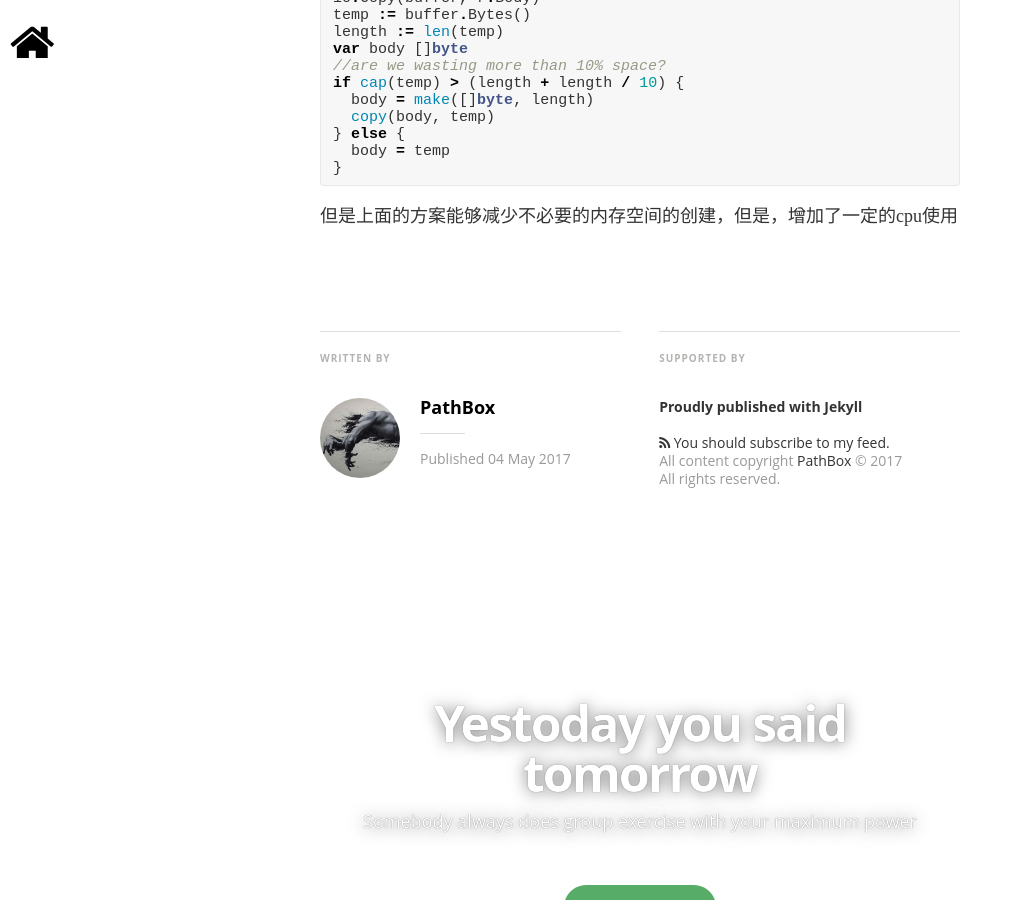
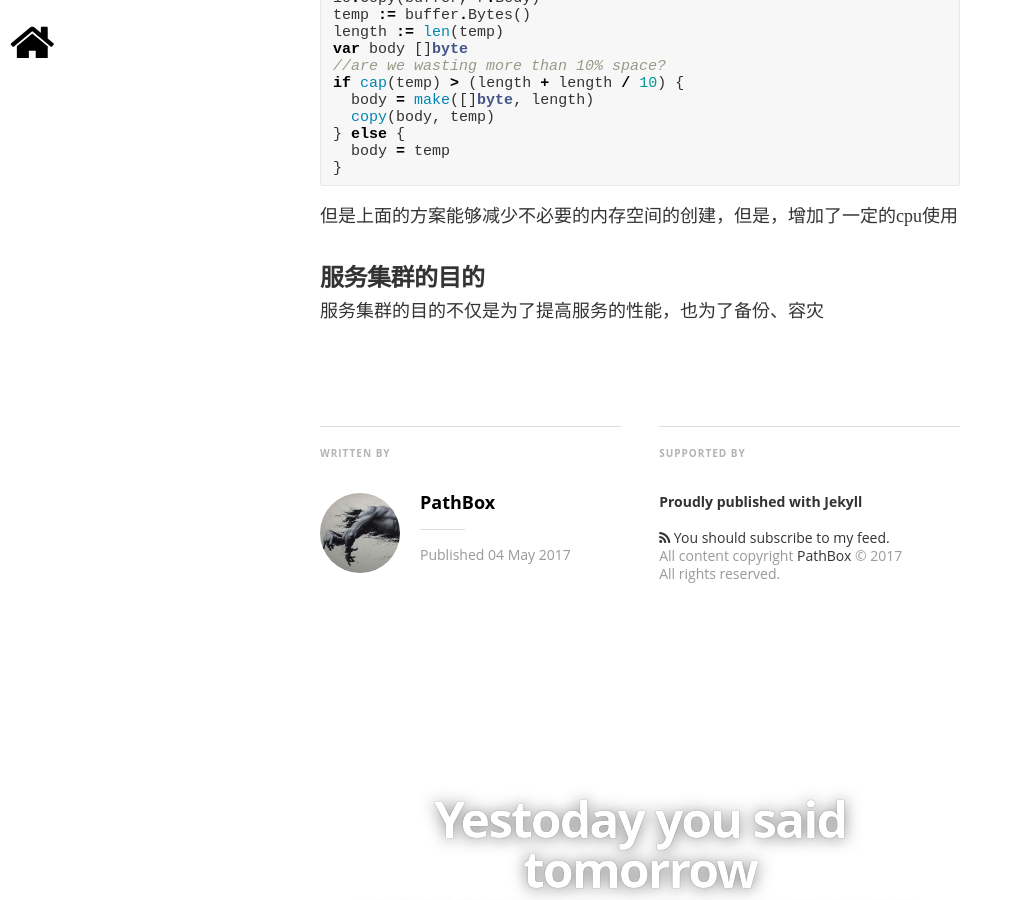
Before and after one commit to pathbox/pathbox.github.io, a Jekyll site: the page built from _posts/2017-05-04-work-summary-in-Udesk-four.md, in a window 1280 px wide and 900 px high, scrolled down 6479 px. Shown: the whole window, without its empty margins (0-1012 px from the left). Built offline with Jekyll 4.4.1, drawn with Linux system fonts in a browser that asks for light colours; nearby versions of some CDN libraries; some web fonts are replaced; comment, search, counter and statistics services are not loaded.

Commit message:
服务集群的目的

````diff
--- a/_posts/2017-05-04-work-summary-in-Udesk-four.md
+++ b/_posts/2017-05-04-work-summary-in-Udesk-four.md
@@ -164,3 +164,6 @@ if cap(temp) > (length + length / 10) {
 }
 ```
 但是上面的方案能够减少不必要的内存空间的创建，但是，增加了一定的cpu使用
+
+##### 服务集群的目的
+服务集群的目的不仅是为了提高服务的性能，也为了备份、容灾
````
